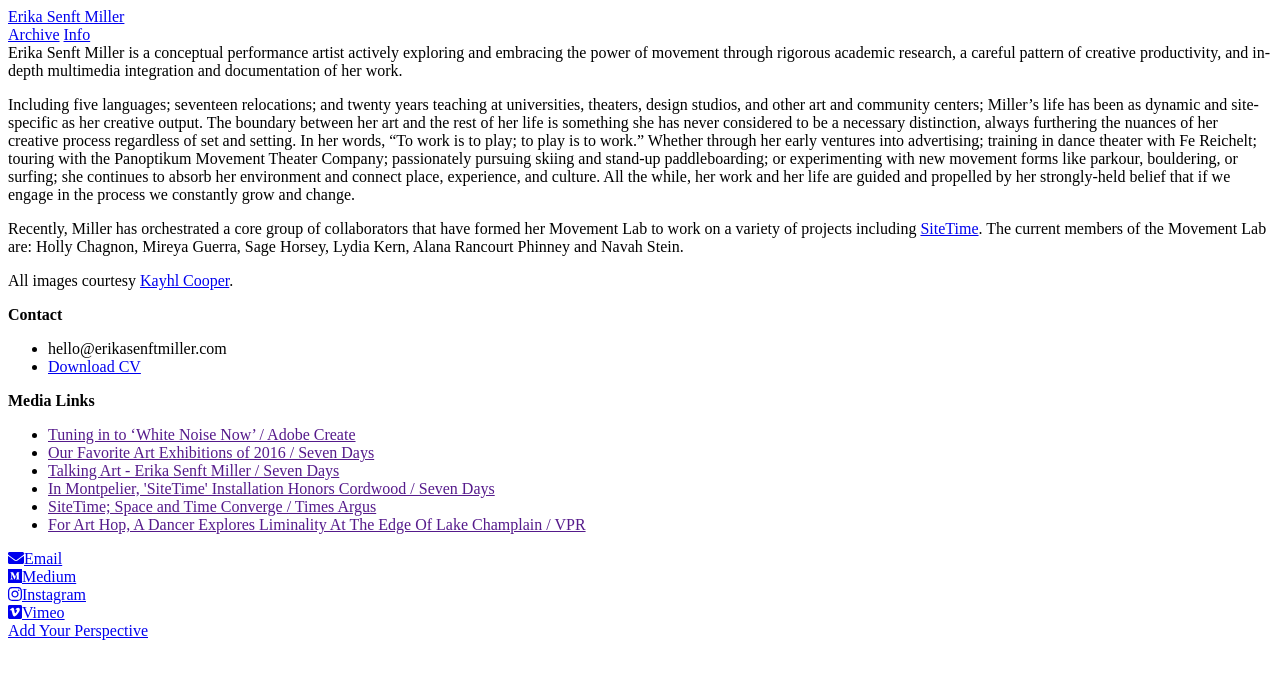
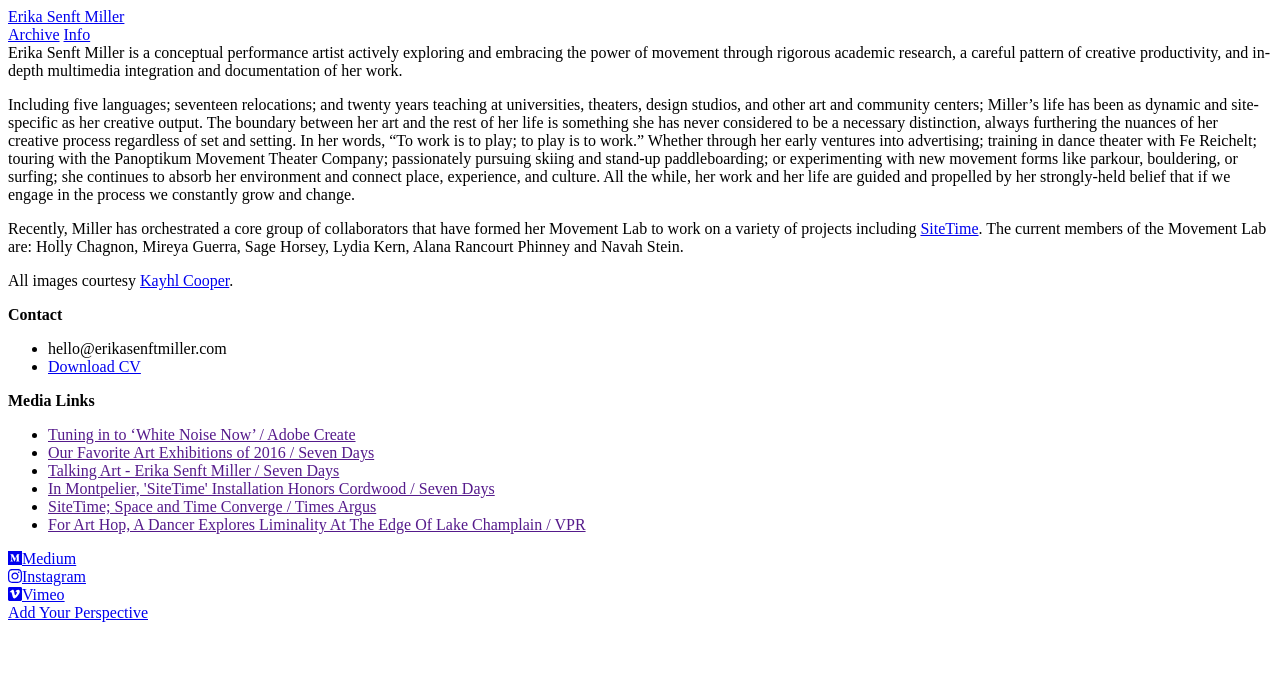
Before and after one commit to hektor/erika-senft-miller, a Jekyll site: the page built from _pages/info.html, in a window 1280 px wide. Shown: the top 679 px of the page. Built offline with Jekyll 4.4.1, drawn with Linux system fonts in a browser that asks for light colours; nearby versions of some CDN libraries.

Commit message:
Info Page Links
Going social.

```diff
--- a/_pages/info.html
+++ b/_pages/info.html
@@ -72,10 +72,6 @@
 <div class="row-small">
     <div class="row-inner">
         <div class="col-3">
-            <a href="https://www.instagram.com/erikasenftm/" target="_blank" class="social">
-                <i class="fas fa-envelope"></i>Email</a>
-        </div>
-        <div class="col-3">
             <a href="https://medium.com/@erikasenftmiller/" target="_blank" class="social">
                 <i class="fab fa-medium"></i>Medium</a>
         </div>
@@ -84,7 +80,7 @@
                 <i class="fab fa-instagram"></i>Instagram</a>
         </div>
         <div class="col-3">
-            <a href="https://www.instagram.com/erikasenftm/" target="_blank" class="social">
+            <a href="https://vimeo.com/erikasenftmiller/" target="_blank" class="social">
                 <i class="fab fa-vimeo"></i>Vimeo</a>
         </div>
     </div>
```
